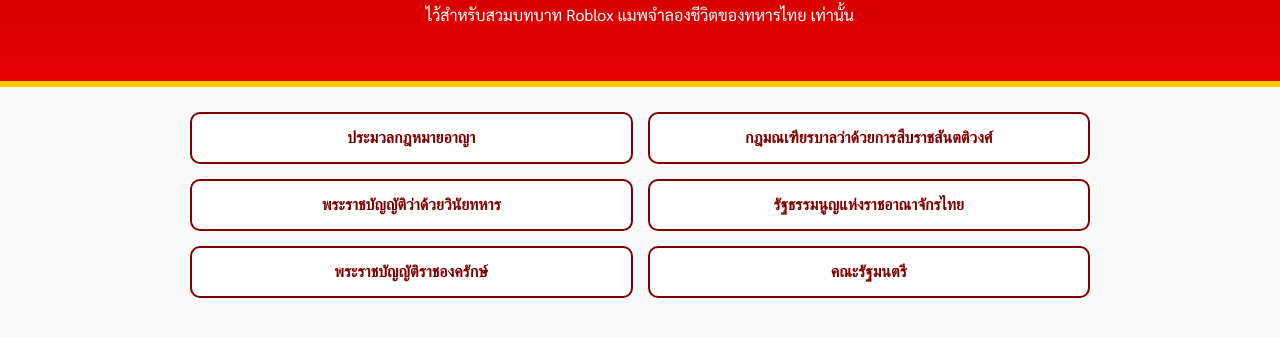
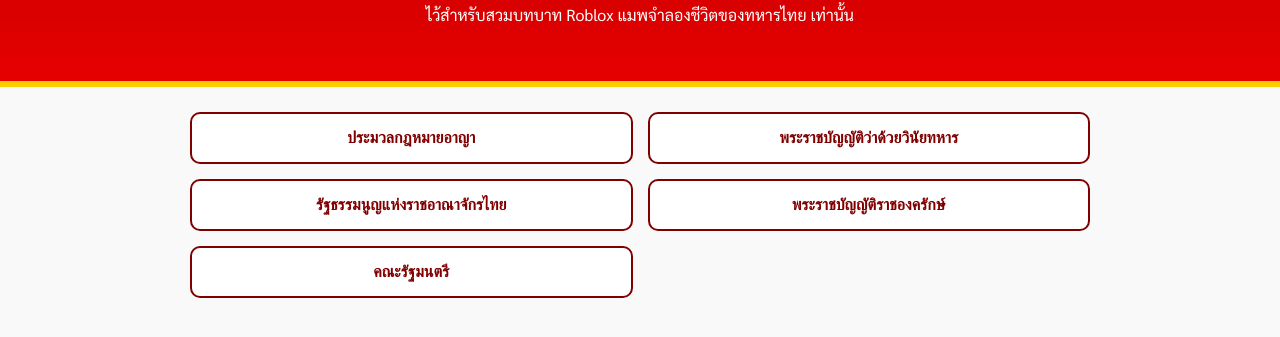
Before and after one commit to web-love1/web-love, a website: page index.html in a window 1280 px wide. Shown: the part 225-562 px from the top of the page. Drawn offline with Linux system fonts and the light colour scheme.

Commit message:
Update index.html

```diff
--- a/index.html
+++ b/index.html
@@ -18,7 +18,6 @@
 
     <nav class="menu-grid">
         <button class="menu-item" onclick="loadContent('criminal')">ประมวลกฎหมายอาญา</button>
-        <button class="menu-item" onclick="loadContent('palatine_law')">กฎมณเฑียรบาลว่าด้วยการสืบราชสันตติวงศ์</button>
         <button class="menu-item" onclick="loadContent('discipline')">พระราชบัญญัติว่าด้วยวินัยทหาร</button>
         <button class="menu-item" onclick="loadContent('constitutional')">รัฐธรรมนูญแห่งราชอาณาจักรไทย</button>
         <button class="menu-item" onclick="loadContent('royal_guard')">พระราชบัญญัติราชองครักษ์</button>
```
